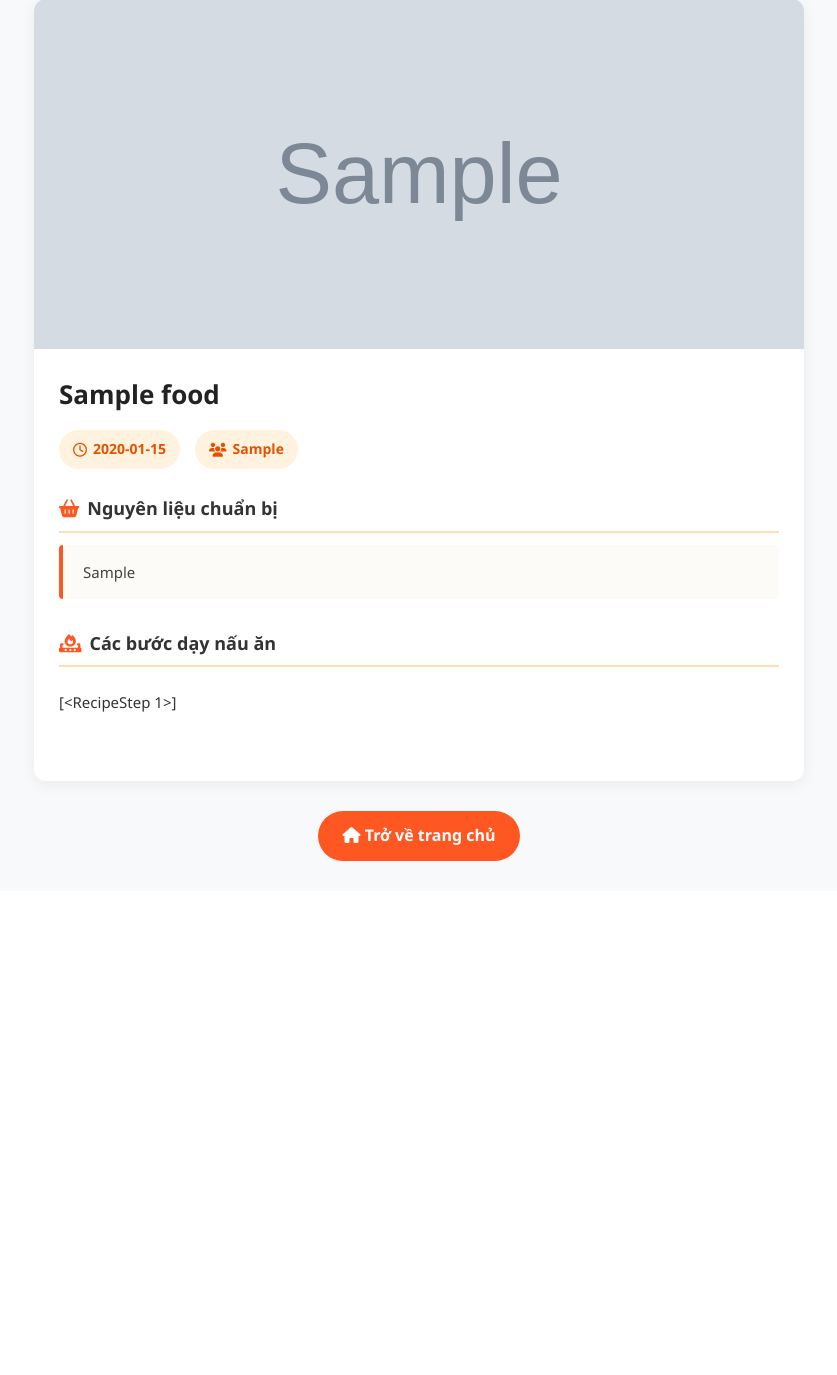
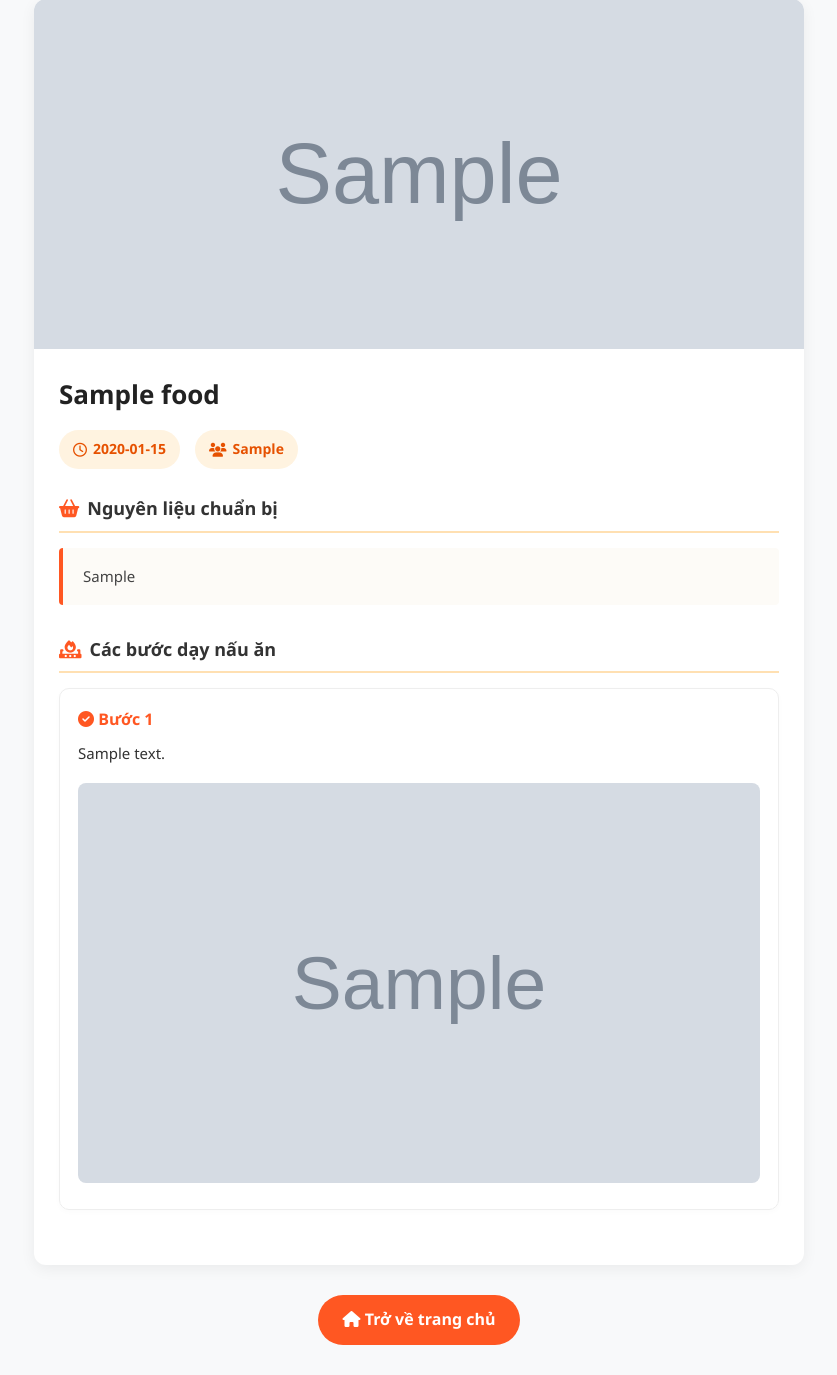
Before and after one commit to phathuu23-jpg/bepnhabong, a Flask app: page /detail/1 in a window 1280 px wide. Shown: the part 79-1454 px from the top of the page, without its empty margins (221-1058 px from the left). Before the commit the page ends 940 px from the top, so only its background shows below. Run offline with Flask 3, Linux system fonts and the light colour scheme; tables that the repository leaves empty hold one stand-in row (values such as "Sample post"); grey boxes marked "Sample" are stand-in pictures.

Commit message:
Update detail.html

```diff
--- a/templates/detail.html
+++ b/templates/detail.html
@@ -55,7 +55,7 @@
         .section-title {
             font-size: 18px;
             color: #333;
-            margin-bottom: 12px;
+            margin-bottom: 15px;
             display: flex;
             align-items: center;
             gap: 8px;
@@ -71,16 +71,38 @@
             font-size: 15px;
             color: #444;
             border-radius: 4px;
+            line-height: 1.8;
         }
 
-        .steps-box {
+        /* THIẾT KẾ KHU VỰC CÁC BƯỚC NẤU KÈM ẢNH */
+        .step-item {
+            background: #ffffff;
+            border: 1px solid #eee;
+            border-radius: 10px;
+            padding: 18px;
+            margin-bottom: 20px;
+            box-shadow: 0 2px 6px rgba(0,0,0,0.02);
+        }
+        .step-header {
+            font-weight: bold;
+            color: #ff5722;
+            font-size: 16px;
+            margin-bottom: 8px;
+        }
+        .step-text {
             font-size: 15px;
             color: #333;
-            line-height: 1.8;
-            padding: 10px 0;
+            margin-bottom: 12px;
+            line-height: 1.7;
+        }
+        .step-img {
+            width: 100%;
+            max-height: 400px;
+            object-fit: cover;
+            border-radius: 8px;
+            margin-top: 5px;
         }
 
-        /* MÓN ĂN GỢI Ý */
         .related-section { margin-top: 40px; }
         .related-grid { display: grid; grid-template-columns: repeat(auto-fill, minmax(200px, 1fr)); gap: 15px; margin-top: 15px; }
         .related-card { background: white; border-radius: 8px; overflow: hidden; box-shadow: 0 2px 6px rgba(0,0,0,0.06); text-decoration: none; color: #333; }
@@ -113,20 +135,28 @@
                     <span class="badge"><i class="fa-solid fa-users"></i> {{ food.servings }}</span>
                 </div>
 
-                <!-- TỰ ĐỘNG XUỐNG DÒNG VỚI BỘ LỌC nl2br -->
                 <div class="section">
                     <h2 class="section-title"><i class="fa-solid fa-basket-shopping"></i> Nguyên liệu chuẩn bị</h2>
                     <div class="ingredients-box">{{ food.ingredients | nl2br }}</div>
                 </div>
 
+                <!-- HIỂN THỊ CÁC BƯỚC NẤU KÈM ẢNH -->
                 <div class="section">
                     <h2 class="section-title"><i class="fa-solid fa-fire-burner"></i> Các bước dạy nấu ăn</h2>
-                    <div class="steps-box">{{ food.steps | nl2br }}</div>
+
+                    {% for step in food.steps %}
+                    <div class="step-item">
+                        <div class="step-header"><i class="fa-solid fa-circle-check"></i> Bước {{ step.step_number }}</div>
+                        <div class="step-text">{{ step.description | nl2br }}</div>
+                        {% if step.image_url %}
+                            <img src="{{ step.image_url }}" class="step-img" alt="Minh họa Bước {{ step.step_number }}">
+                        {% endif %}
+                    </div>
+                    {% endfor %}
                 </div>
             </div>
         </div>
 
-        <!-- MÓN ĂN GỢI Ý KHIẾN KHÁCH XEM TIẾP -->
         {% if related_foods %}
         <div class="related-section">
             <h3 class="section-title"><i class="fa-solid fa-utensils"></i> Món ăn gợi ý khác</h3>
```
